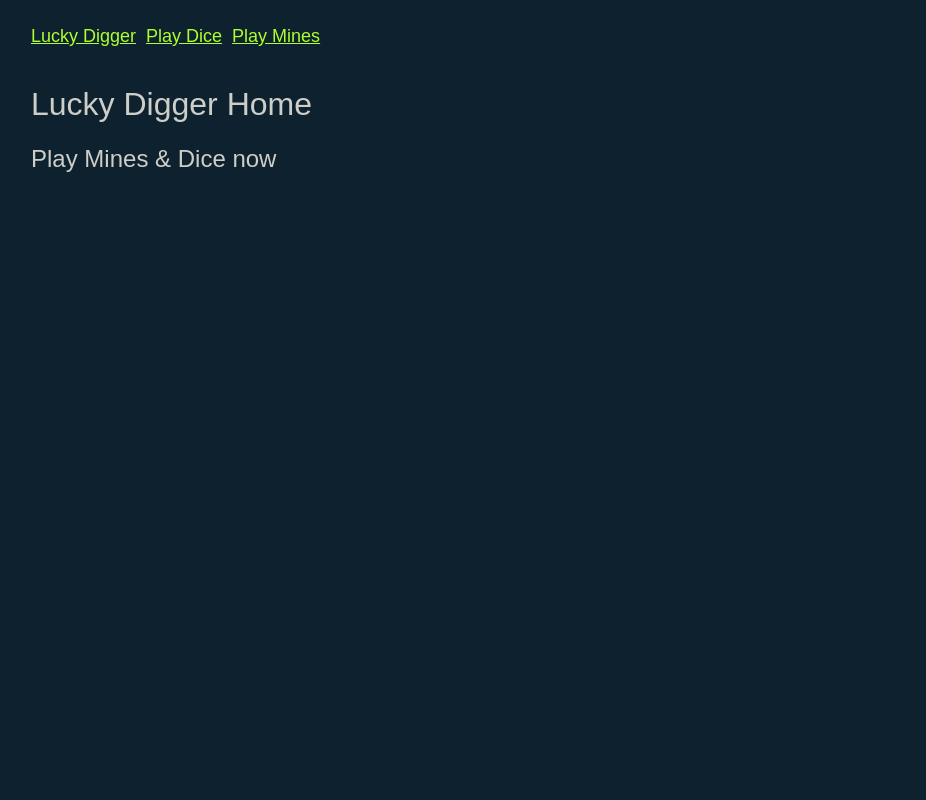
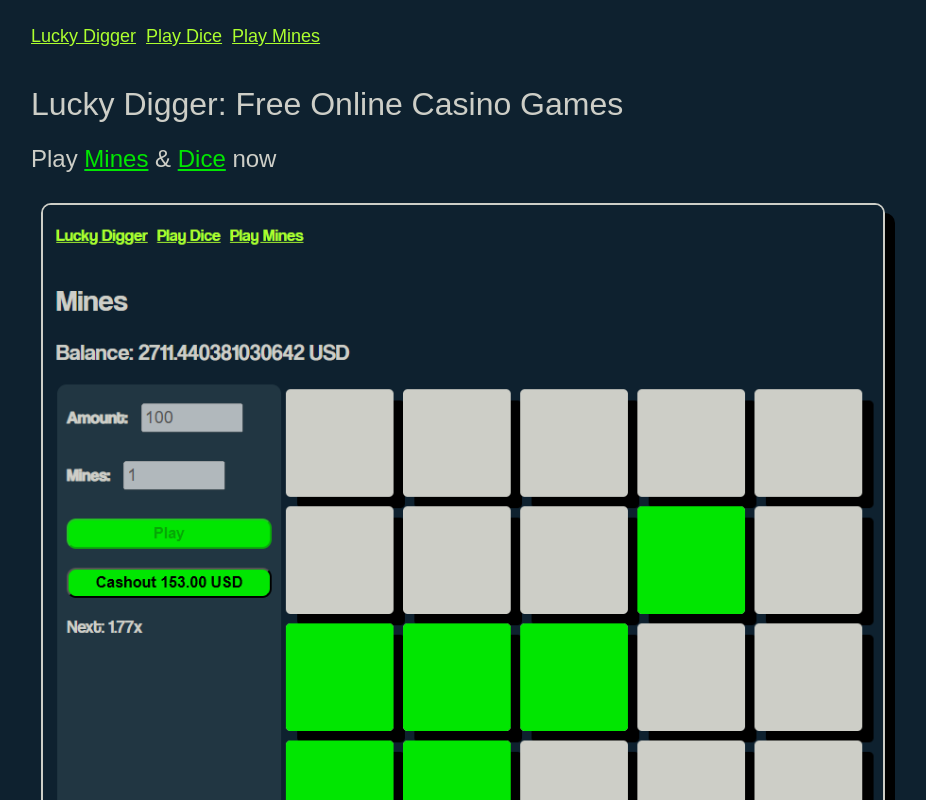
Before and after one commit to sarthakmishraa/lucky-digger, a React (Vite) app: page / in a window 1280 px wide. Shown: the top 800 px of the page, without its empty margins (177-1103 px from the left). Built offline with nearby package versions, Linux system fonts and the light colour scheme; a web font is replaced by a local one.

Commit message:
reward logic | UI improvements

```diff
--- a/src/components/Card.tsx
+++ b/src/components/Card.tsx
@@ -5,13 +5,15 @@ interface Props {
     index: number,
     balance: number,
     amount: number,
+    mines: number,
     betAmount: number,
-    minesClicked: number,
+    tilesClicked: number,
     gameStarted: boolean,
     setBalance: React.Dispatch<React.SetStateAction<number>>,
     setBetAmount: React.Dispatch<React.SetStateAction<number | undefined>>,
     setGameStarted: React.Dispatch<React.SetStateAction<boolean>>,
-    setMinesClicked: React.Dispatch<React.SetStateAction<number>>
+    setTilesClicked: React.Dispatch<React.SetStateAction<number>>
+    setMultiplierValue: React.Dispatch<React.SetStateAction<number | undefined>>
 }
 
 export const Card = (props: Props) => {
@@ -19,22 +21,30 @@ export const Card = (props: Props) => {
 
     const value = props.value;
     const index = props.index;
-    const betAmount = props.betAmount;
-    const minesClicked = props.minesClicked;
+    const amount = props.amount;
+    const tilesClicked = props.tilesClicked;
     const gameStarted = props.gameStarted;
+    const mines = props.mines;
 
     const setBetAmount = props.setBetAmount;
     const setGameStarted = props.setGameStarted;
-    const setMinesClicked = props.setMinesClicked;
+    const setTilesClicked = props.setTilesClicked;
+    const setMultiplierValue = props.setMultiplierValue;
 
     const wonBet = () => {
-        setBetAmount(betAmount + 1);
-        setMinesClicked(minesClicked + 1);
+        setTilesClicked(tilesClicked + 1);
+        const rewardRate = 0.1;
+        const multiplier  = (1 + rewardRate)**tilesClicked;
+        const reward = amount * multiplier;
+        const probSafeTile = (25 - tilesClicked - mines)/(25 - tilesClicked);
+        const temp = probSafeTile * reward;
+        setBetAmount(temp);
         mineRef.current.className = "mines-card-safe-clicked"
     }
     const lostBet = () => {
-        setMinesClicked(0);
+        setTilesClicked(0);
         setGameStarted(false);
+        setMultiplierValue(undefined);
     }
 
     return(
--- a/src/index.css
+++ b/src/index.css
@@ -30,6 +30,24 @@ button {
   padding: 5px;
   border-radius: 10px;
   cursor: pointer;
+}
+
+.home span {
+  color: var(--bg-button);
+  text-decoration: underline;
+}
+
+.images-container {
+  display: flex;
+  flex-direction: column;
+}
+
+.images {
+  max-width: max-content;
+  border: 2px solid var(--text);
+  border-radius: 10px;
+  box-shadow: 10px 10px black;
+  margin: 10px;
 }
 
 .dice-container, .mines-container {
@@ -184,4 +202,20 @@ button {
     display: flex;
     flex-direction: column;
   }
+  .mines-card-safe, .mines-card-bomb, .mines-card-safe-clicked {
+    width: 80px;
+    height: 80px;
+  }
 }
+
+@media screen and (max-width: 1210px) {
+  .mines-container {
+    display: flex;
+    flex-direction: column-reverse;
+    justify-content: center;
+    align-items: center;
+  }
+  .mines-sidebar {
+    margin-top: 20px;
+  }
+}
--- a/src/pages/Home.tsx
+++ b/src/pages/Home.tsx
@@ -1,8 +1,14 @@
+import { Link } from "react-router-dom";
+
 export const Home = () => {
     return(
-        <div>
-            <h1>Lucky Digger Home</h1>
-            <h2>Play Mines & Dice now</h2>
+        <div className="home">
+            <h1>Lucky Digger: Free Online Casino Games</h1>
+            <h2>Play <Link to="/mines"><span>Mines</span></Link> & <Link to="/dice"><span>Dice</span></Link> now</h2>
+            <div className="images-container">
+                <img src="../../public/mines_snip.png" className="images" />
+                <img src="../../public/dice_snip.png" className="images" />
+            </div>
         </div>
     )
 }
--- a/src/pages/Mines.tsx
+++ b/src/pages/Mines.tsx
@@ -1,14 +1,15 @@
-import { useState, useRef } from "react";
+import { useState, useRef, useEffect } from "react";
 import { Card } from "../components/Card";
 
 export const Mines = () => {
-    const [amount, setAmount] = useState<number | undefined>(1);
+    const [amount, setAmount] = useState<number | undefined>();
     const [betAmount, setBetAmount] = useState<number | undefined>(amount);
     const [balance, setBalance] = useState<number>(3000);
     const [mines, setMines] = useState<number>(1);
     const [arr, setArr] = useState<number[]>(Array(25).fill(1));
     const [gameStarted, setGameStarted] = useState<boolean>(false);
-    const [minesClicked, setMinesClicked] = useState<number>(0);
+    const [tilesClicked, setTilesClicked] = useState<number | undefined>(1);
+    const [multiplierValue, setMultiplierValue] = useState<number | undefined>();
 
     const amountRef = useRef<any>();
 
@@ -40,8 +41,9 @@ export const Mines = () => {
     const cashoutBetAmount = () => {
         if(betAmount) {
             setBalance(balance + betAmount);
-            setMinesClicked(0);
+            setTilesClicked(0);
             setGameStarted(false);
+            setMultiplierValue(undefined);
         }
     }
 
@@ -59,6 +61,14 @@ export const Mines = () => {
             }
         }
     };
+
+    useEffect(() => {
+        if(tilesClicked) {
+            const rewardRate = 0.1;
+            const multiplier  = (1 + rewardRate)**tilesClicked;
+            setMultiplierValue(multiplier);
+        }
+    }, [tilesClicked])
 
     return(
         <>
@@ -79,8 +89,9 @@ export const Mines = () => {
                                     ref={amountRef}
                                     min={1}
                                     max={100.0}
-                                    defaultValue={1}
+                                    // defaultValue={1}
                                     disabled={gameStarted}
+                                    required
                                 />
                                 <span
                                     className="amount-multiplier"
@@ -107,6 +118,7 @@ export const Mines = () => {
                                     max={20}
                                     defaultValue={1}
                                     disabled={gameStarted}
+                                    required
                                 />
                             </div>
                         </div>
@@ -114,27 +126,34 @@ export const Mines = () => {
                             <button type="submit" disabled={gameStarted} >Play</button>
                             {
                                 gameStarted &&
-                                <button disabled={!gameStarted} onClick={cashoutBetAmount} >Cashout {betAmount} USD</button>
+                                <button disabled={!gameStarted} onClick={cashoutBetAmount} >Cashout {betAmount?.toFixed(2)} USD</button>
                             }
 
                         </div>
+                        {
+                            gameStarted && multiplierValue &&
+                            <h3>Next: {multiplierValue?.toFixed(2)}x</h3>
+                        }
                     </form>
                 </div>
                 <div className="mines-game">
                     {
                         gameStarted && arr.map((value: number, index: number) =>
                             <Card
+                                key={index}
                                 value={value}
                                 index={index}
                                 balance={balance}
-                                minesClicked={minesClicked}
+                                mines={mines}
+                                tilesClicked={tilesClicked as number}
                                 amount={amount as number}
                                 betAmount={betAmount as number}
                                 gameStarted={gameStarted}
                                 setBalance={setBalance}
                                 setBetAmount={setBetAmount}
                                 setGameStarted={setGameStarted as React.Dispatch<React.SetStateAction<boolean>>}
-                                setMinesClicked={setMinesClicked}
+                                setTilesClicked={setTilesClicked as React.Dispatch<React.SetStateAction<number>>}
+                                setMultiplierValue={setMultiplierValue as React.Dispatch<React.SetStateAction<number | undefined>>}
                             />
                         )
                     }
```
Also changed, not shown: public/dice_snip.png (added), public/mines_snip.png (added).
